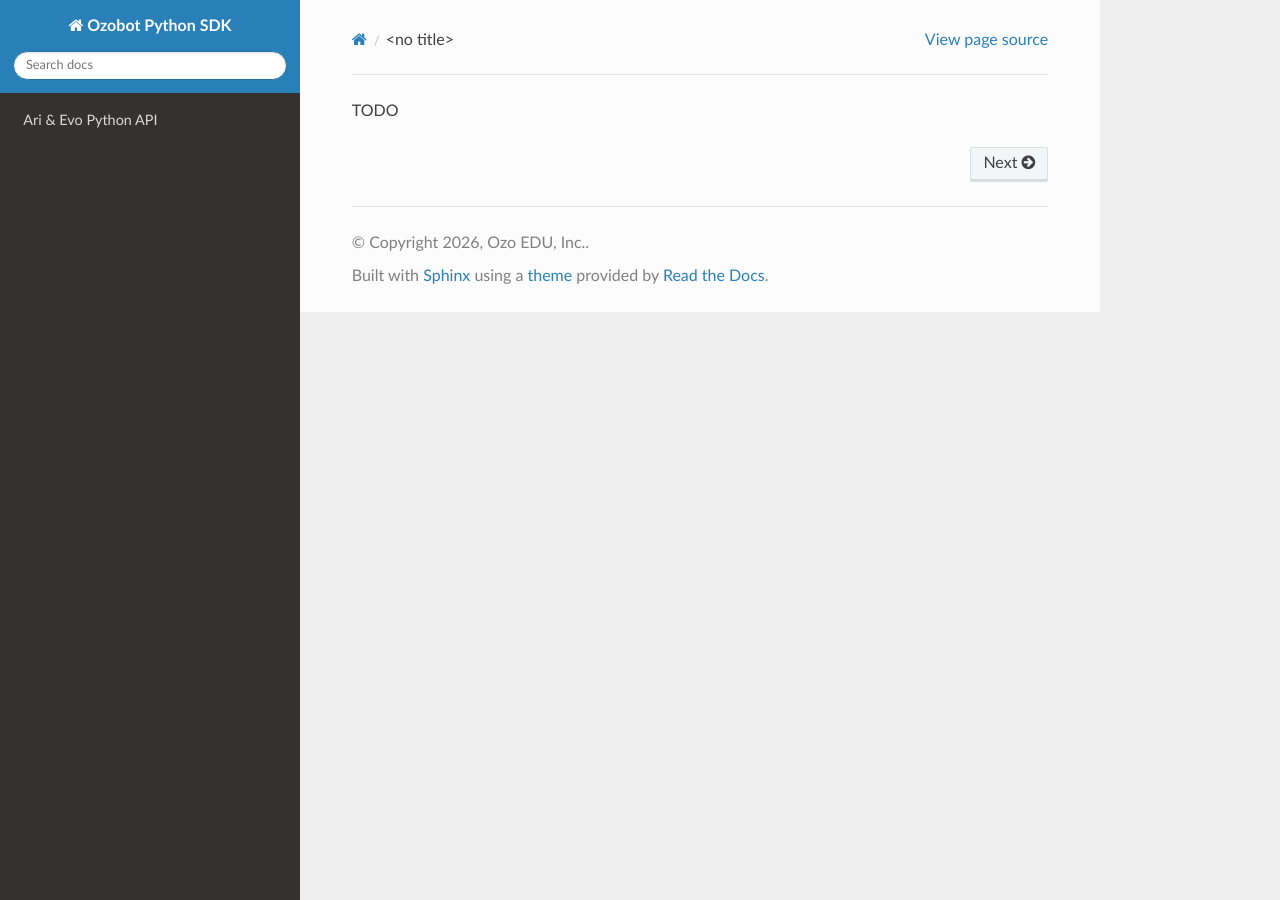
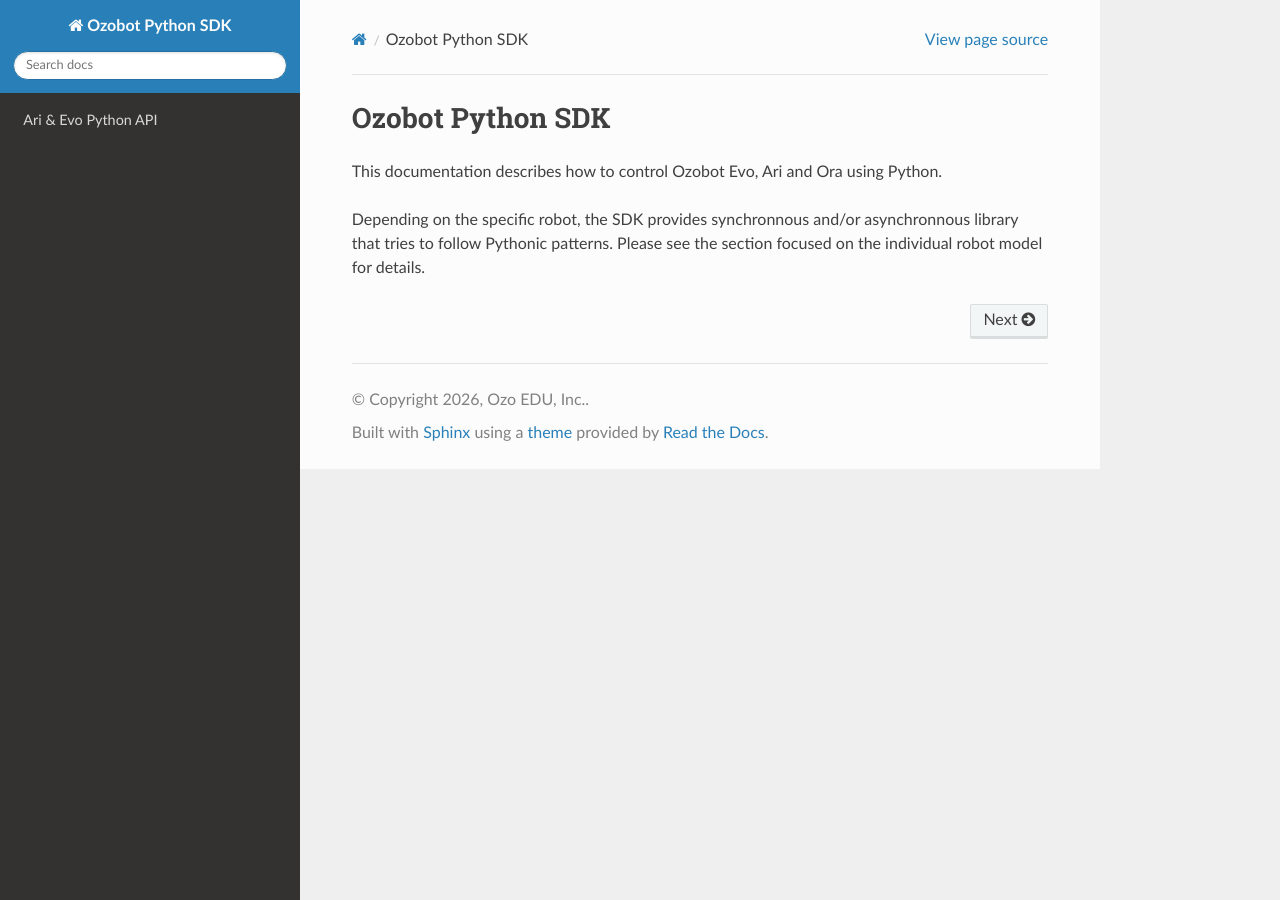
Before and after one commit to ozobot/python-libraries, a Sphinx documentation site: the page built from docs/source/index.rst, in a window 1280 px wide. Built offline with Sphinx 7.4.7 and the Read the Docs theme 3.1.0, drawn with Linux system fonts in a browser that asks for light colours.

Commit message:
add short docs intro

```diff
--- a/docs/source/index.rst
+++ b/docs/source/index.rst
@@ -1 +1,6 @@
-TODO
+Ozobot Python SDK
+-----------------
+
+This documentation describes how to control Ozobot Evo, Ari and Ora using Python.
+
+Depending on the specific robot, the SDK provides synchronnous and/or asynchronnous library that tries to follow Pythonic patterns. Please see the section focused on the individual robot model for details.
```
